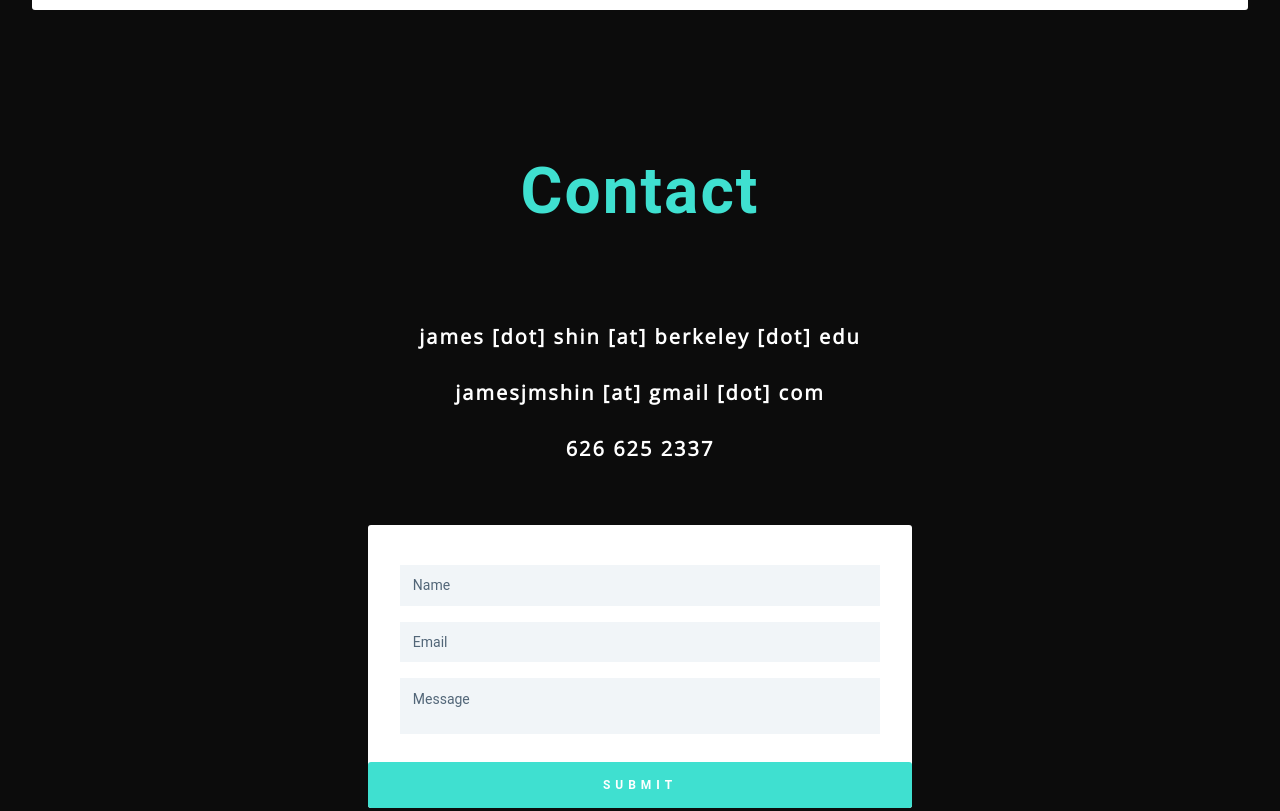
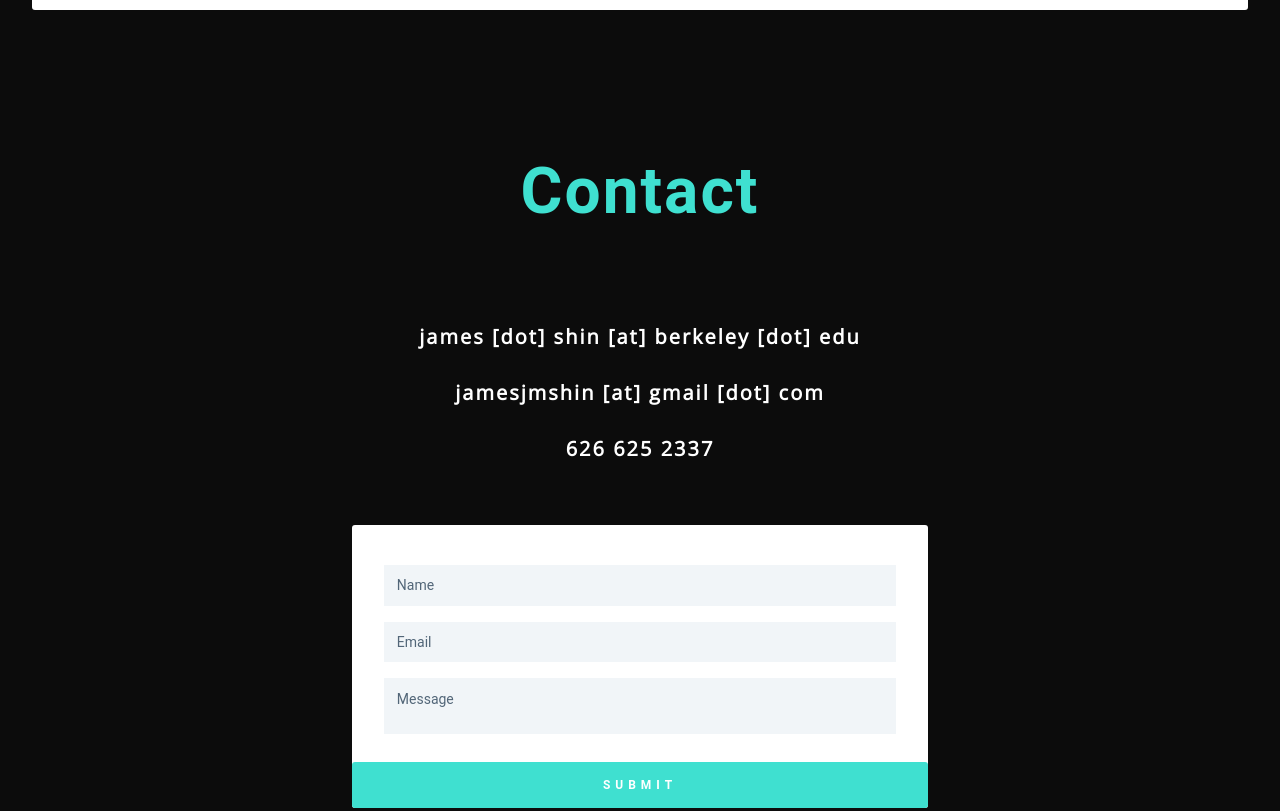
Before and after one commit to jamesshin5/jamesshin, a Gatsby site: page / in a window 1280 px wide. Shown: the part 5753-6564 px from the top of the page. Built offline with nearby package versions, Linux system fonts and the light colour scheme; Gatsby itself is replaced by a stand-in of ours.

Commit message:
Update Contact.js

```diff
--- a/src/components/Contact.js
+++ b/src/components/Contact.js
@@ -123,7 +123,7 @@ const FormInput = styled.input`
   background: #f1f5f8;
   border: none;
   padding: 0.8rem 0.8rem;
-  width: clamp(30rem, 4vw, 50vw);
+  width: clamp(15rem, 40vw, 35rem);
 
   ::placeholder {
   color: #526678;
@@ -136,7 +136,7 @@ const FormTextArea = styled.textarea`
   border: none;
   padding: 0.8rem 0.8rem;
   margin-bottom: 1rem;
-  width: clamp(30rem, 4vw, 50vw);
+  width: clamp(15rem, 40vw, 35rem);
 
   ::placeholder {
   color: #526678;
```
